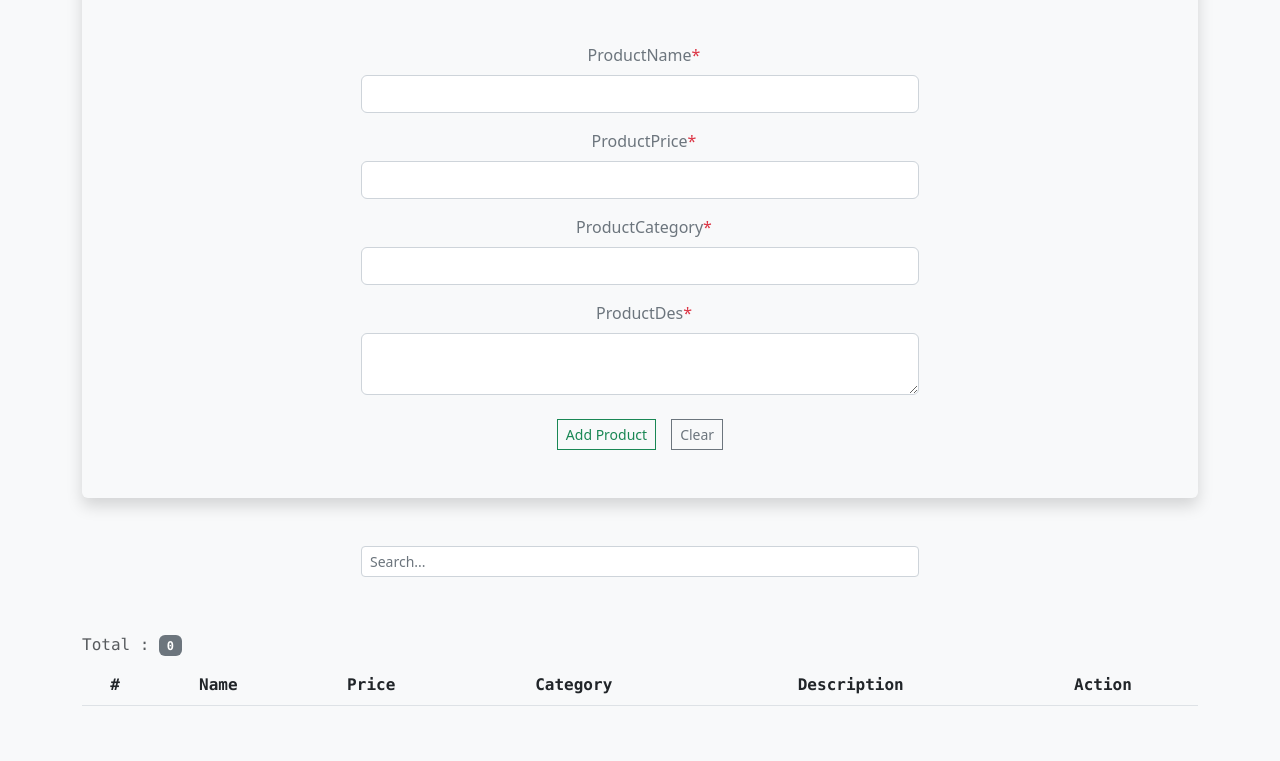
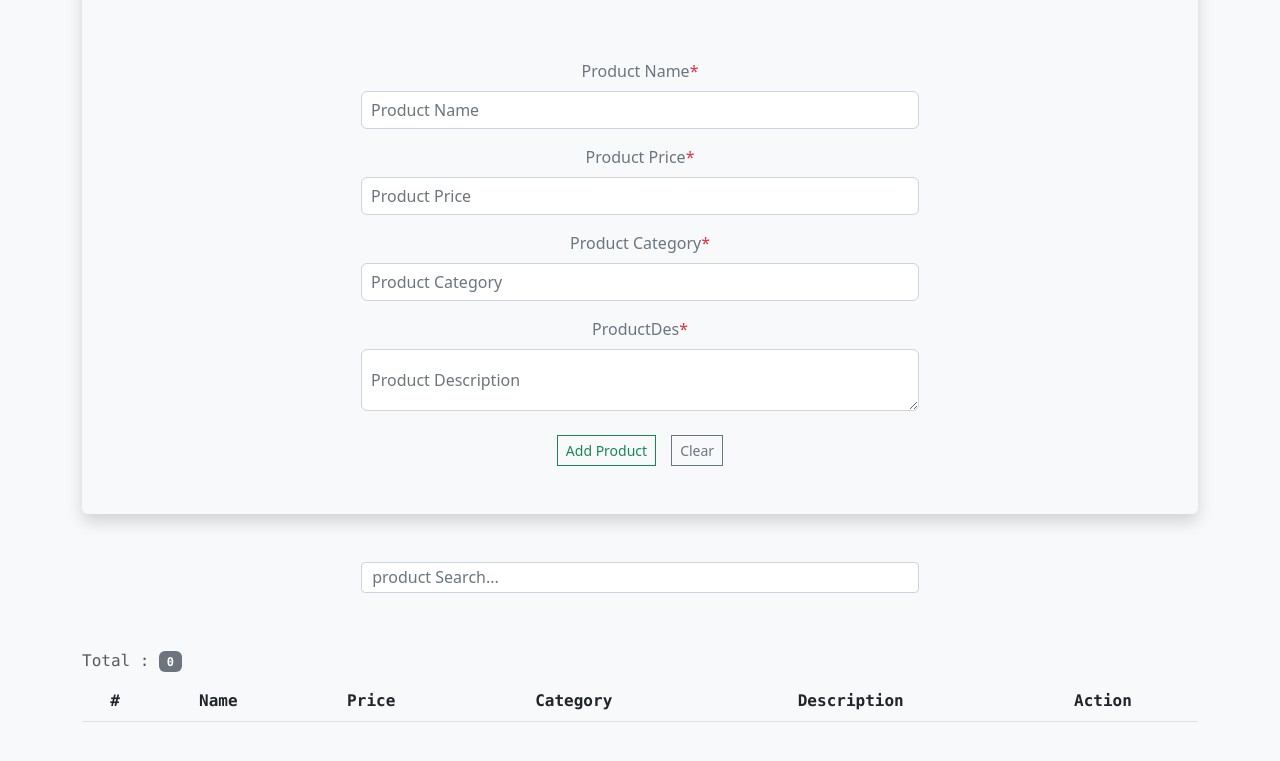
Before and after one commit to ahmed-menisy/Crud-System, a plain HTML site: page index.html in a window 1280 px wide. Shown: the part 159-920 px from the top of the page. Drawn offline with Linux system fonts and the light colour scheme; some packages are replaced by stand-ins of ours; a script that the page names is missing; some icons are missing.

Commit message:
animation layer

```diff
--- a/css/main.css
+++ b/css/main.css
@@ -1,3 +1,21 @@
+/* form */
+label  {
+   position: absolute;
+   top: 50%;
+   left: 10px;
+   transform: translateY(-50%);
+   pointer-events: none;
+   transition: all .2s linear;
+}
+label[for="productSearch"] {
+   left: 26%;
+}
+:is(input , textarea):focus + label ,
+:is(input , textarea):not(:placeholder-shown) + label {
+   top: 0;
+   transform: translateY(0) ;
+   font-size: .65rem;
+}
 /* table */
 .table-responsive {
    overflow-y: auto;
--- a/index.html
+++ b/index.html
@@ -23,57 +23,53 @@
          <section class="shadow rounded text-center">
             <div class="crud-data w-50 m-auto py-5">
                <h1 class="display-5 mb-5">CRUD SYSTEM</h1>
-               <div class="vstack gap-3">
-                  <div class="data">
-                     <label
-                        for="productInputName"
-                        class="form-label pe-none ms-2"
-                     >
-                        ProductName<span class="text-danger">*</span>
-                     </label>
+               <div class="vstack ">
+                  <p class=" mb-2 mt-3  ">
+                     Product Name<span class="text-danger">*</span>
+                  </p>
+                  <div class="data position-relative">
                      <input
                         type="text"
                         id="productInputName"
-                        class="form-control"
+                        class="form-control "
+                        placeholder=" "
                      />
+                     <label for="productInputName">Product Name</label>
                   </div>
-                  <div class="data">
-                     <label
-                        for="productInputPrice"
-                        class="form-label pe-none ms-2"
-                     >
-                        ProductPrice<span class="text-danger">*</span>
-                     </label>
+                  <p class=" mb-2 mt-3  ">
+                     Product Price<span class="text-danger">*</span>
+                  </p>
+                  <div class="data position-relative">
                      <input
                         type="text"
                         id="productInputPrice"
-                        class="form-control"
+                        class="form-control "
+                        placeholder=" "
                      />
+                     <label for="productInputPrice"> Product Price</label>
                   </div>
-                  <div class="data">
-                     <label
-                        for="productInputCategory"
-                        class="form-label pe-none ms-2"
-                     >
-                        ProductCategory<span class="text-danger">*</span>
-                     </label>
+                  <p class=" mb-2 mt-3  ">
+                     Product Category<span class="text-danger">*</span>
+                  </p>
+                  <div class="data position-relative">
                      <input
                         type="text"
                         id="productInputCategory"
-                        class="form-control"
+                        class="form-control "
+                        placeholder=" "
                      />
+                     <label for="productInputCategory"> Product Category</label>
                   </div>
-                  <div class="data">
-                     <label
-                        for="productInputDes"
-                        class="form-label pe-none ms-2"
-                     >
-                        ProductDes<span class="text-danger">*</span>
-                     </label>
+                  <p class=" mb-2 mt-3  ">
+                     ProductDes<span class="text-danger">*</span>
+                  </p>
+                  <div class="data position-relative">
                      <textarea
                         id="productInputDes"
-                        class="form-control"
+                        class="form-control "
+                        placeholder=" "
                      ></textarea>
+                     <label for="productInputDes">Product Description</label>
                      <div class="invalid-feedback all-valid">
                         Please Enter all Data.
                      </div>
@@ -104,12 +100,15 @@
                </div>
             </div>
          </section>
-         <input
-            type="search"
-            id="productSearch"
-            class="form-control form-control-sm mx-auto mt-5 w-50"
-            placeholder="Search... "
-         />
+         <div class="data position-relative">
+            <input
+               type="search"
+               id="productSearch"
+               class="form-control form-control-sm  mt-5 mx-auto w-50"
+               placeholder="  "
+            />
+         <label for="productSearch">product Search...</label>
+         </div>
          <section class="pt-5">
             <div class="table-responsive">
                <table
```
